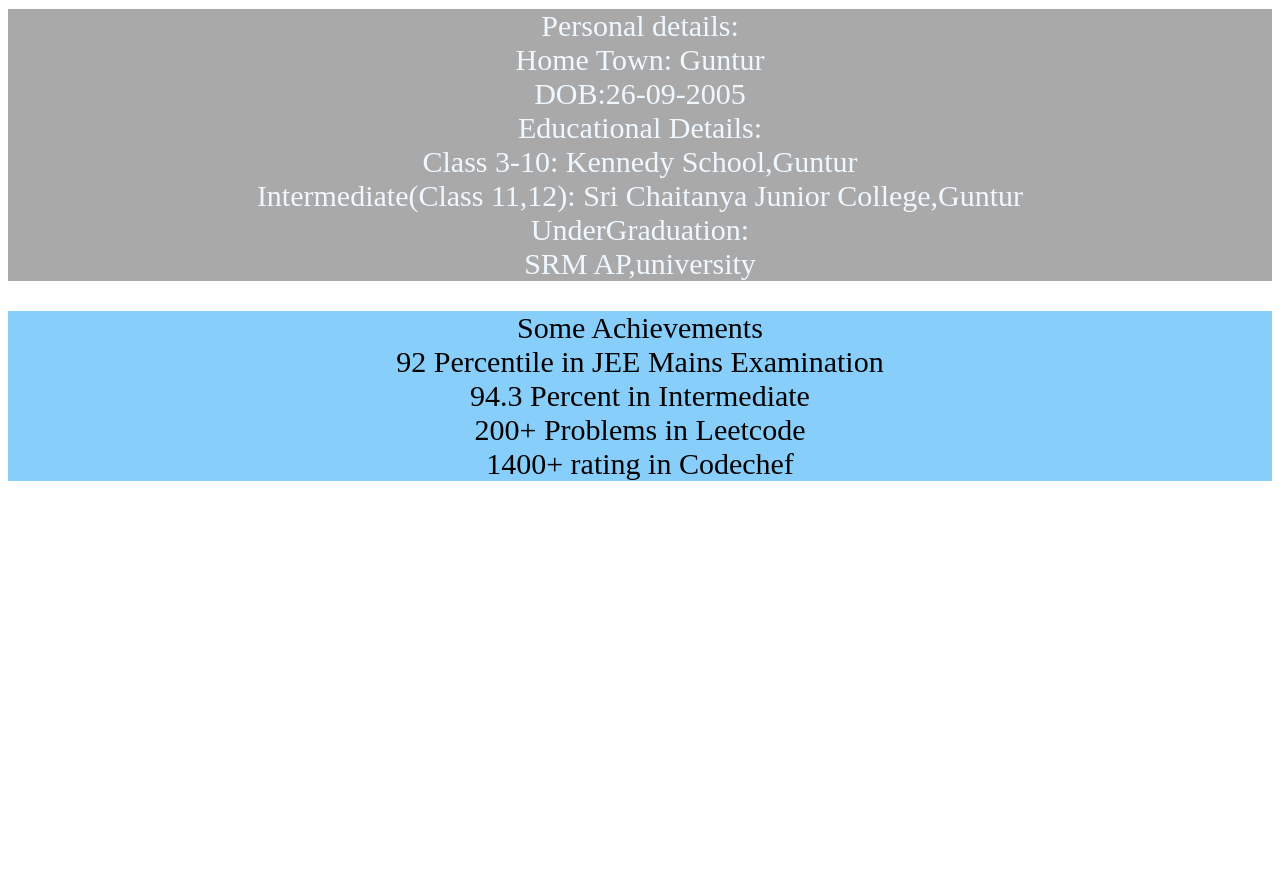
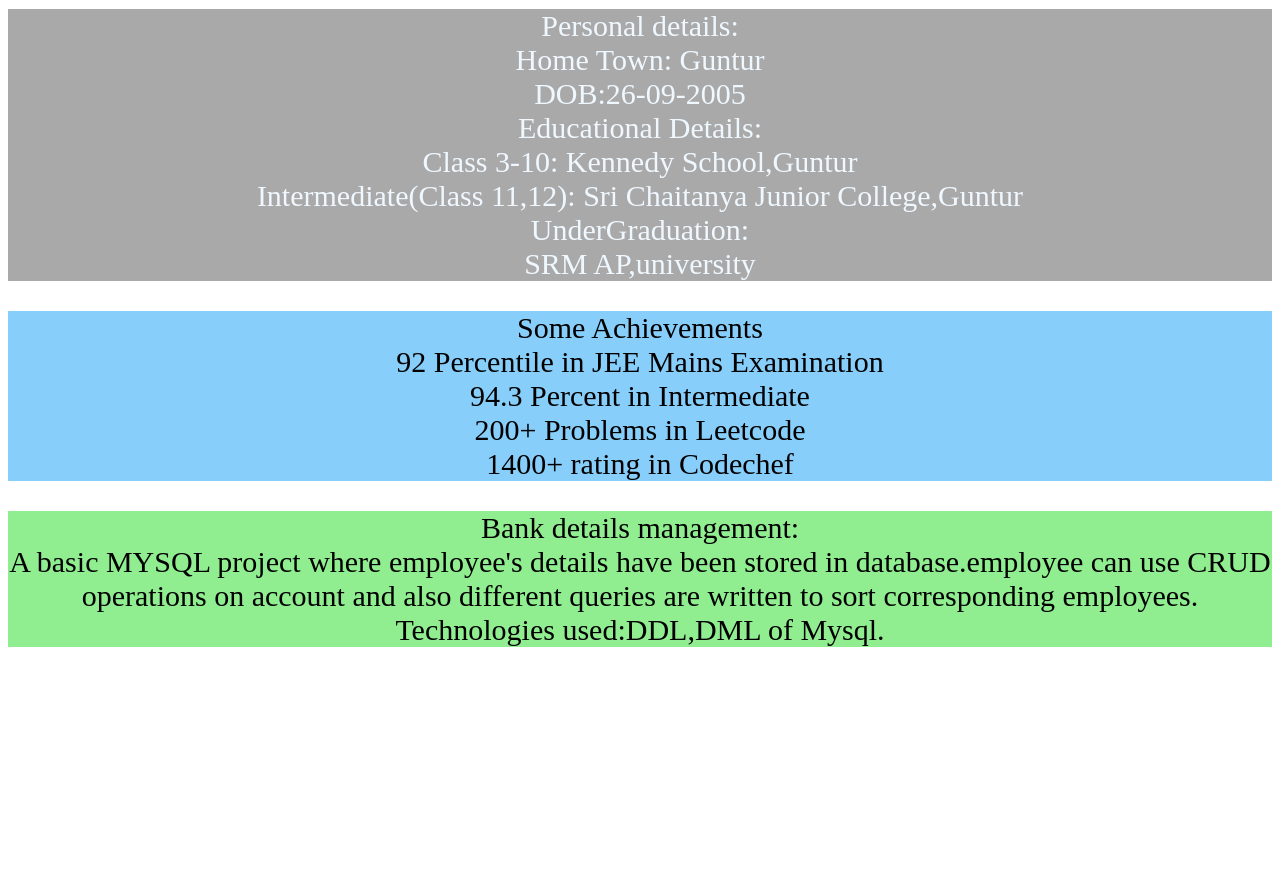
Before and after one commit to Durgakesav/Durgakesav.github.io, a plain HTML site: page Bio.html in a window 1280 px wide. Shown: the part 195-1079 px from the top of the page. Drawn offline with Linux system fonts and the light colour scheme.

Commit message:
Update Bio.html

```diff
--- a/Bio.html
+++ b/Bio.html
@@ -19,6 +19,11 @@
             #ach
             {
                 background-color:lightskyblue;
+                font-size: 30px;
+            }
+             #prj
+            {
+                background-color:lightgreen;
                 font-size: 30px;
             }
         </style>
@@ -60,6 +65,14 @@
                  1400+ rating in Codechef<br>
                 </p>
            </div>
+          <div id = "prj">
+              <p style = " color:black;text-align:center;">
+                  Bank details management:<br>
+                  A basic MYSQL project where employee's details have been stored in database.employee can use CRUD operations on account and also different queries
+                  are written to sort corresponding employees.<br>
+                  Technologies used:DDL,DML of Mysql.
+              </p>
+          </div>
            <br>
            <br>
            <br>
```
